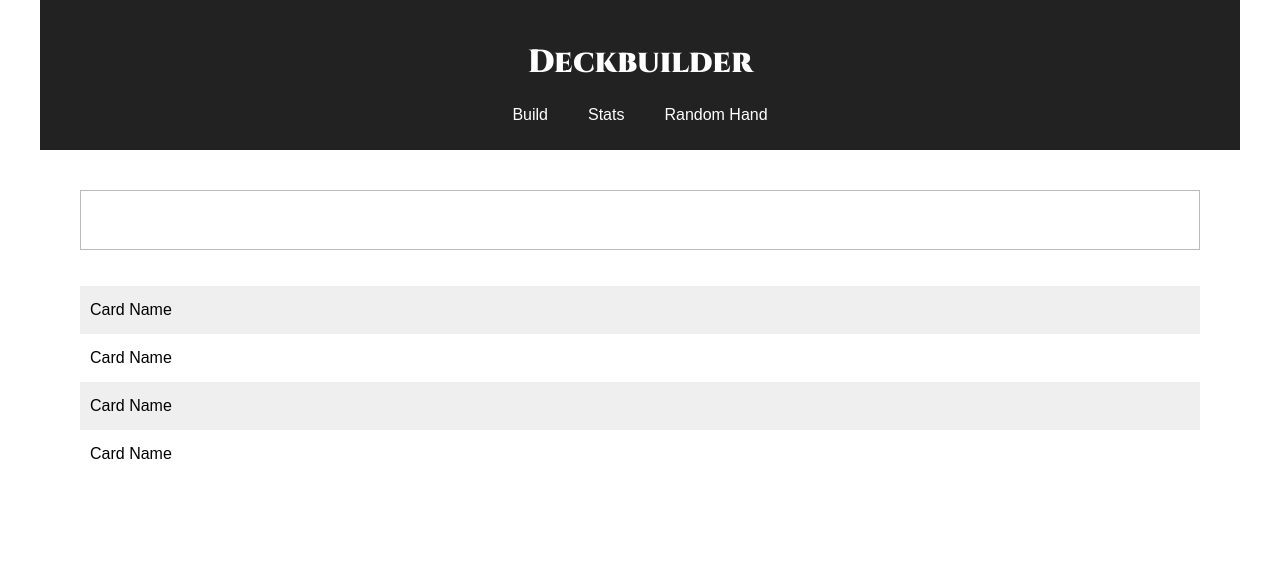
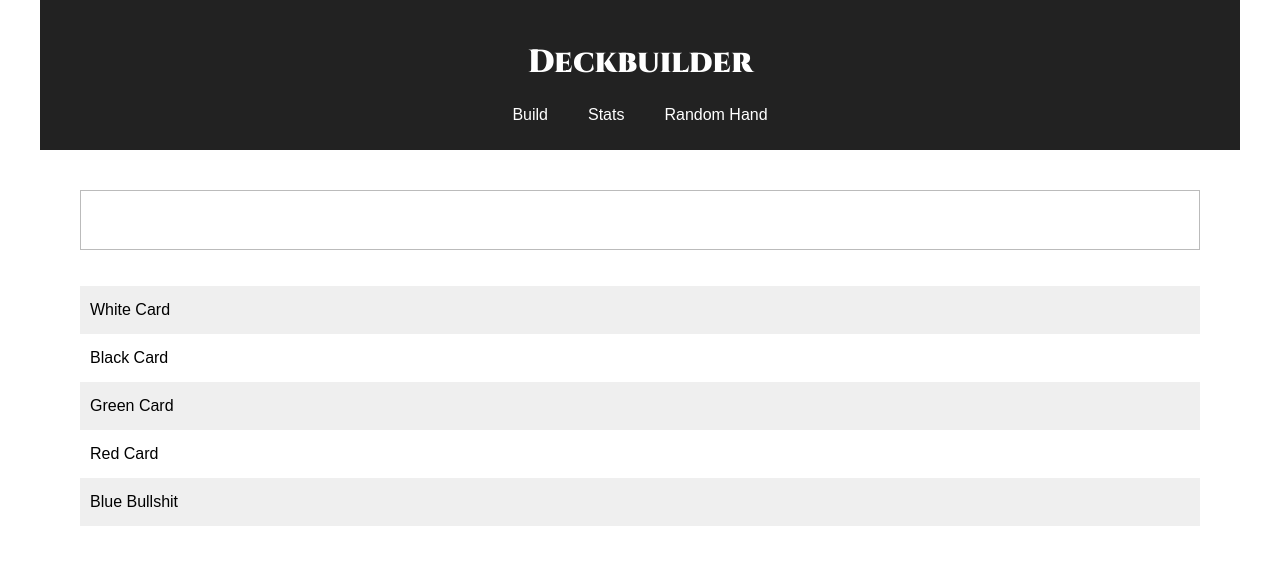
Before and after one commit to dquilter/mtg-deckbuilder, a React (Create React App) app: page / in a window 1280 px wide. Shown: the top 564 px of the page. Built offline with nearby package versions, Linux system fonts and the light colour scheme; the HTML template or start-up script is replaced by a standard one.

Commit message:
Renders test data cards

```diff
--- a/src/components/Picker.js
+++ b/src/components/Picker.js
@@ -1,8 +1,14 @@
 import React, { Component } from 'react';
 
 class Picker extends Component {
+  constructor(props) {
+    super(props);
 
-  testData()  {
+    this.cardList = this.cardList.bind(this);
+    this.testData = this.testData.bind(this);
+  }
+
+  testData() {
     return [
       "White Card",
       "Black Card",
@@ -11,17 +17,28 @@ class Picker extends Component {
       "Blue Bullshit",
     ]
   }
+  testDataEmpty() {
+    return []
+  }
+
+  cardList() {
+    console.log(this)
+    return (
+      <ul>
+        {this.testData().map(function(item) {
+          return (
+            <li key={item}>{item}</li>
+          )
+        })}
+      </ul>
+    )
+  }
 
   render() {
     return (
       <div className="picker-container">
         <input type="text" className="card-input" />
-        <ul>
-          <li>Card Name</li>
-          <li>Card Name</li>
-          <li>Card Name</li>
-          <li>Card Name</li>
-        </ul>
+        {this.cardList()}
       </div>
     )
   }
```
